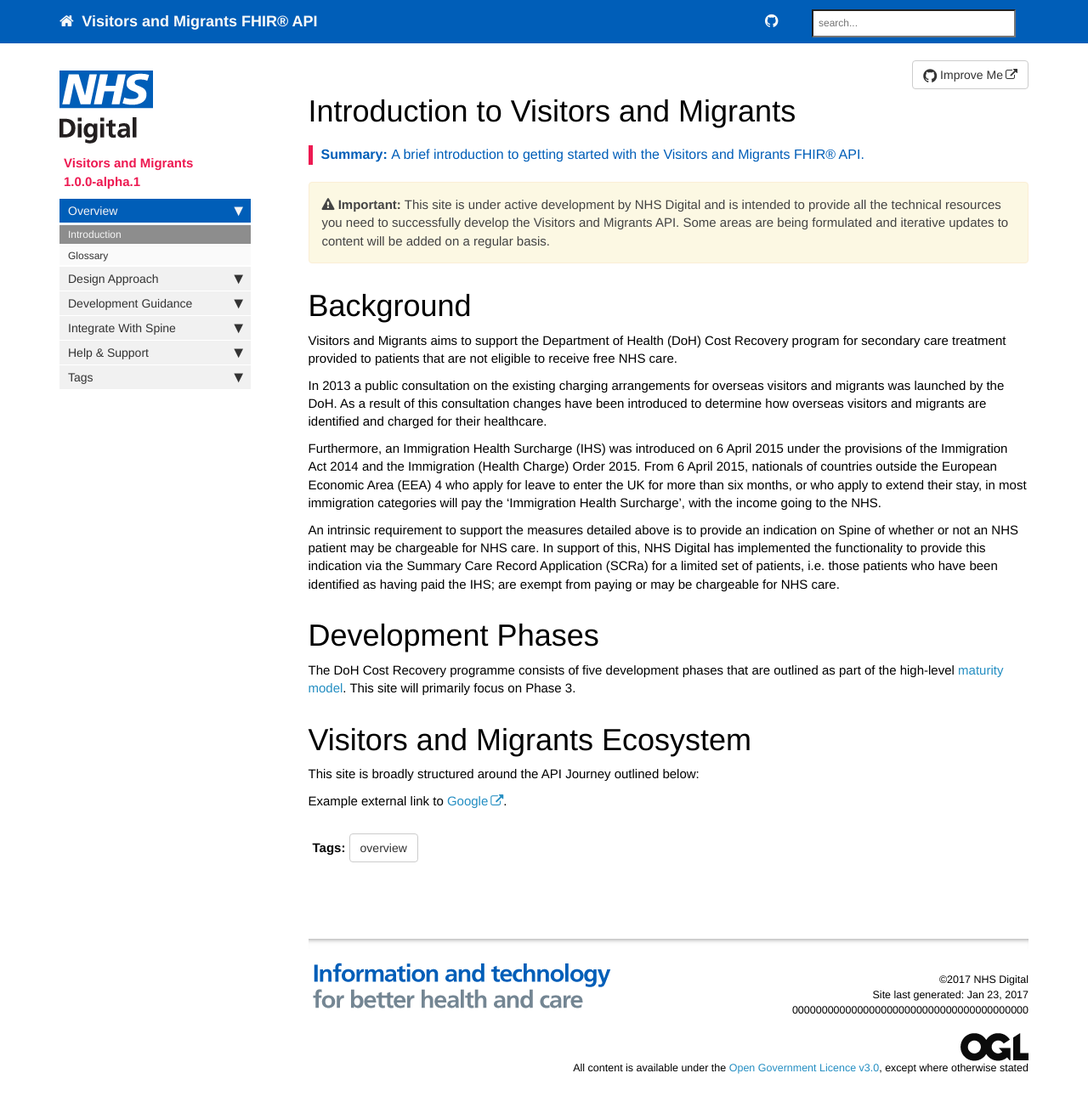
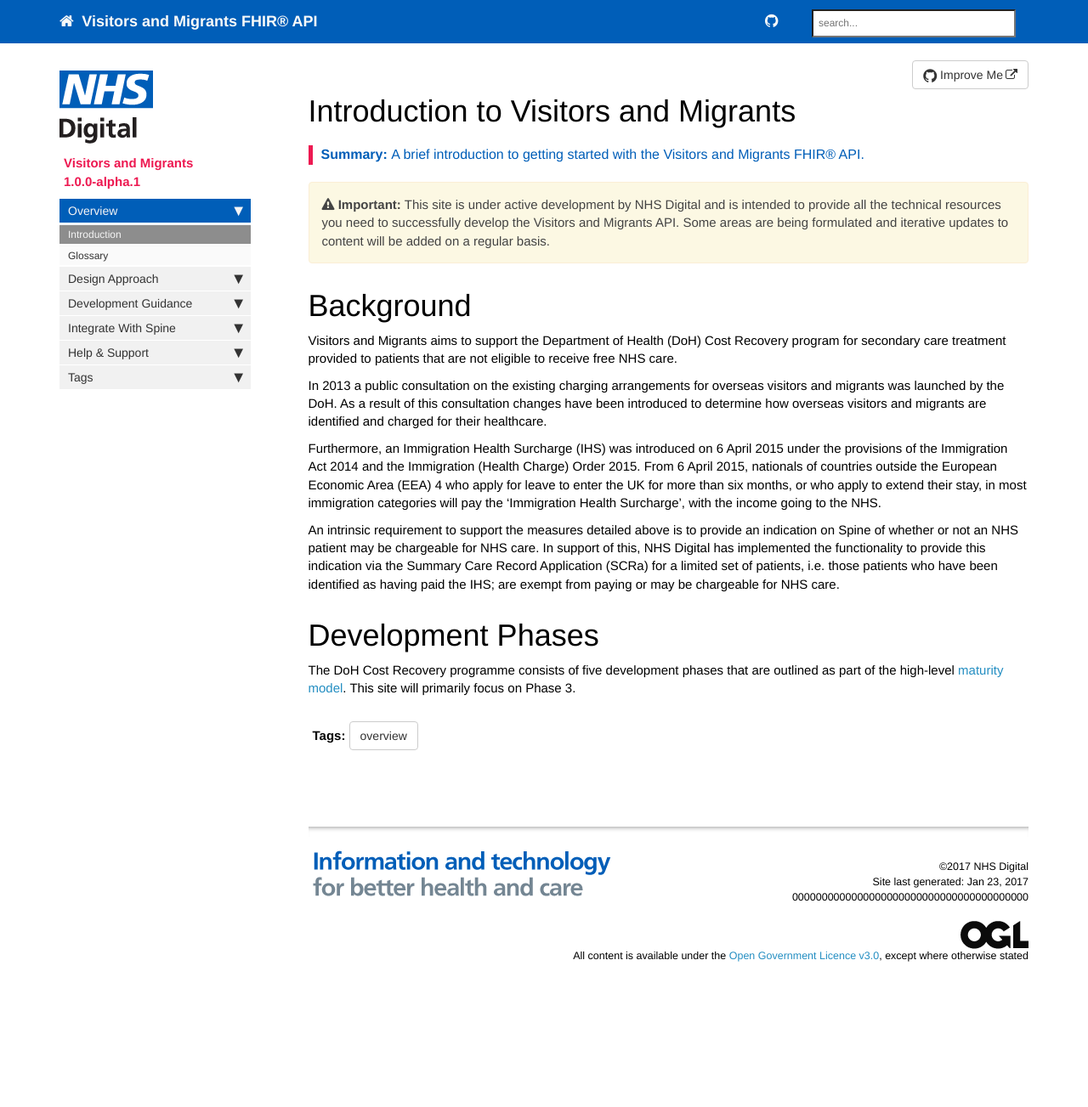
Before and after one commit to nhsconnect/visitor-and-migrants, a Jekyll site: the page built from index.md, in a window 1280 px wide and 1327 px high. Shown: the top 1303 px of the window at 85% size. Built offline with Jekyll 4.4.1, drawn with Linux system fonts in a browser that asks for light colours; nearby versions of some CDN libraries; comment, search, counter and statistics services are not loaded.

Commit message:
Removed placeholder ecosystem section on home page

```diff
--- a/index.md
+++ b/index.md
@@ -23,17 +23,3 @@ An intrinsic requirement to support the measures detailed above is to provide an
 # Development Phases #
 
 The DoH Cost Recovery programme consists of five development phases that are outlined as part of the high-level [maturity model](design_maturity_model.html). This site will primarily focus on Phase 3.
-
-# Visitors and Migrants Ecosystem #
-
-This site is broadly structured around the API Journey outlined below:
-
-
-
-
-
-
-
-
-
-Example external link to [Google](http://www.google.com).
```
